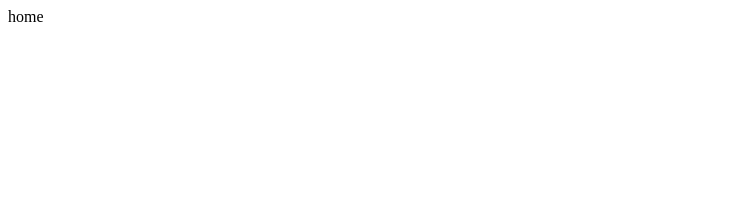
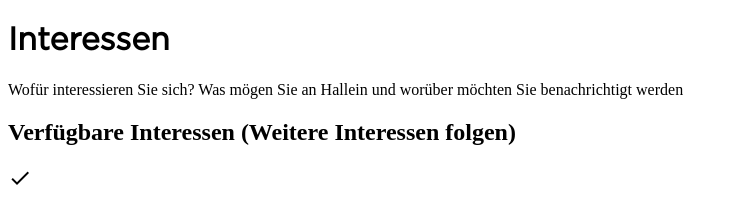
Before and after one commit to stone-tom/halleinAppFrontend, a website: page index.html at #!/interests in a window 1280 px wide. Shown: the whole page, without its empty margins (0-738 px from the left). Drawn offline with nearby package versions, Linux system fonts and the light colour scheme; some packages are replaced by stand-ins of ours; files that its build step writes are made by us from their sources; files whose address does not match are found by name.

Commit message:
material icons eingebunden

```diff
--- /dev/null
+++ b/content/interests.html
@@ -0,0 +1,8 @@
+<div class="interestsWrapper">
+   <h1>Interessen</h1>
+    <p>Wofür interessieren Sie sich? Was mögen Sie an Hallein und worüber möchten Sie benachrichtigt werden</p>
+
+    <h2>Verfügbare Interessen (Weitere Interessen folgen)</h2>
+    <div class="interests"></div>
+    <i class="material-icons doneicon">done</i>
+</div>
--- a/index.html
+++ b/index.html
@@ -11,6 +11,8 @@
     <link rel="stylesheet" href="public/css/style.css" media="screen">
     <!-- JS -->
     <script src="public/js/app.js"></script>
+    <!-- Icons -->
+    <link href="https://fonts.googleapis.com/icon?family=Material+Icons" rel="stylesheet">
 </head>
 <body ng-app="myApp" ng-controller="mainController">
 <div ng-view></div>
--- /dev/null
+++ b/private/js/angular/controller/interestsController.js
@@ -0,0 +1,2 @@
+myApp.controller('interestsController', function ($scope) {
+});
--- a/private/js/angular/routing.js
+++ b/private/js/angular/routing.js
@@ -10,6 +10,10 @@
             templateUrl: 'content/food.html',
             controller: 'foodController',
         })
+        .when('/interests', {
+            templateUrl: 'content/interests.html',
+            controller: 'interestsController',
+        })
         .otherwise({
             redirectTo: "/"
         });
--- /dev/null
+++ b/private/scss/_interests.scss
@@ -0,0 +1,6 @@
+.interestsWrapper{
+  h1{
+    font-family:"Gotham Book";
+  }
+
+}
--- a/private/scss/style.scss
+++ b/private/scss/style.scss
@@ -3,3 +3,4 @@
 $accent-color: #2b2f38;
 
 @import 'main';
+@import 'interests';
```
